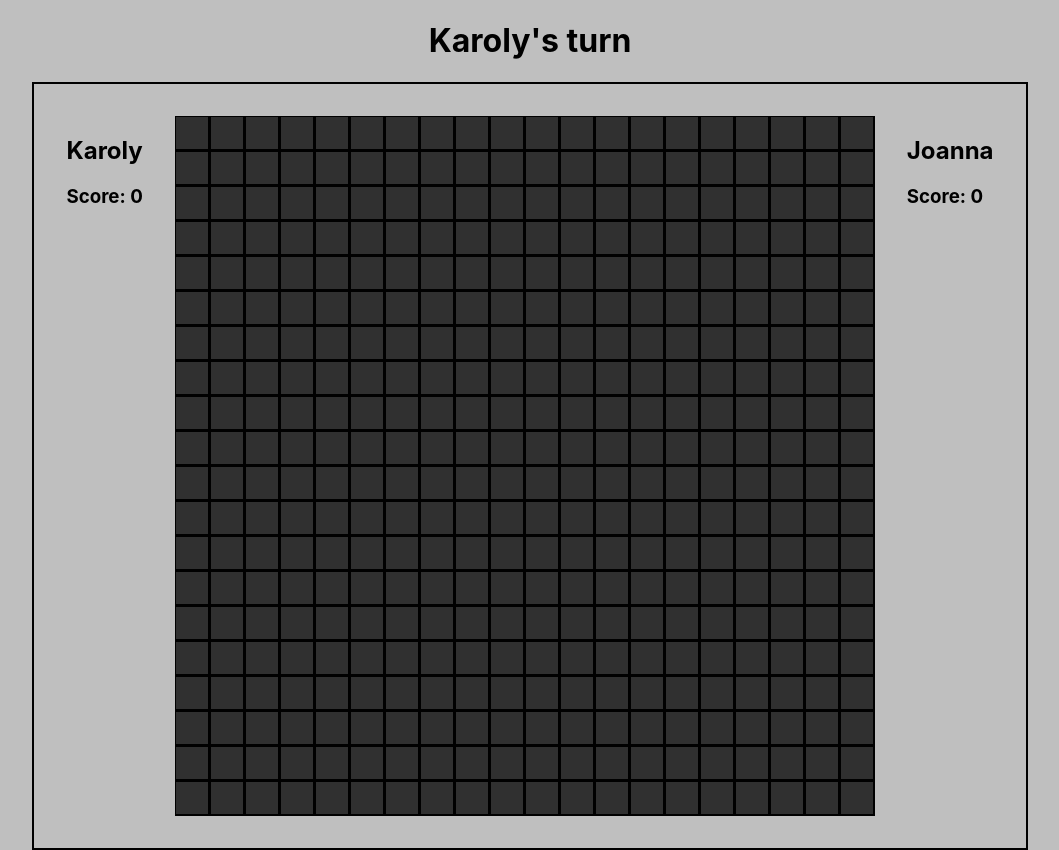
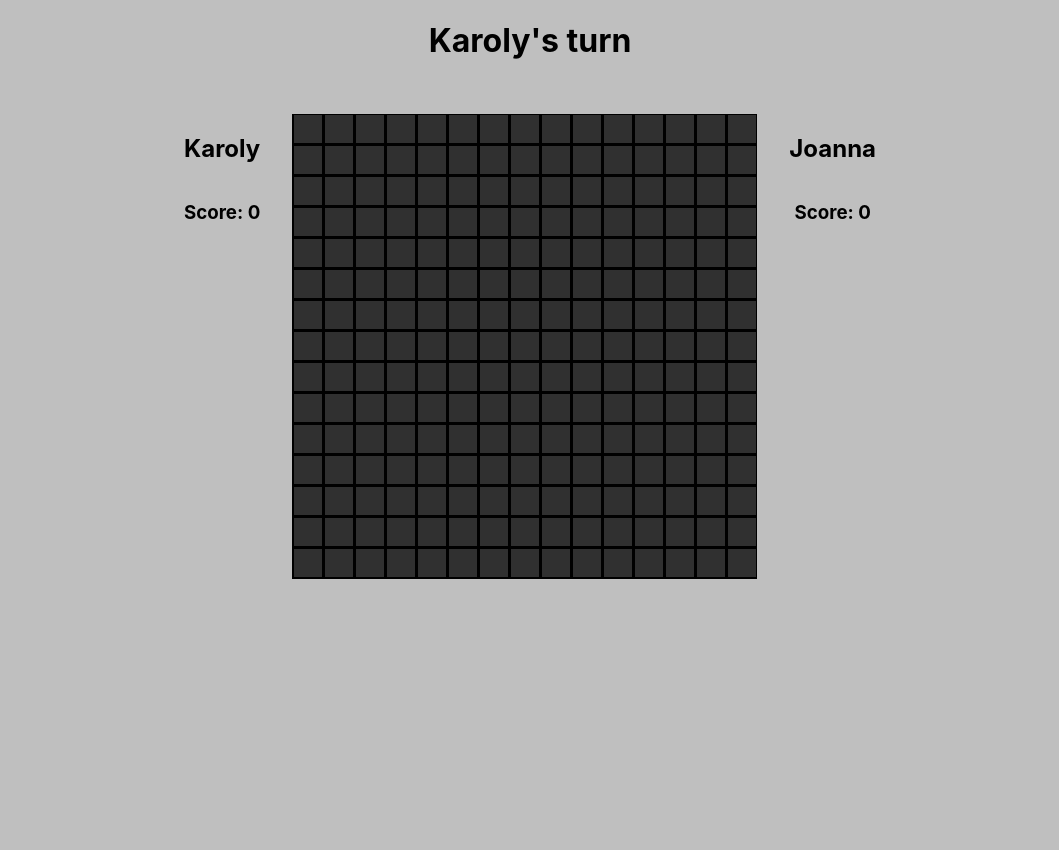
Before and after one commit to Karoly-Git/amoba, a React (Create React App) app: page / in a window 1280 px wide. Shown: the whole page, without its empty margins (110-1169 px from the left). After the commit the page ends 800 px from the top, so only its background shows below. Built offline with nearby package versions, Linux system fonts and the light colour scheme.

Commit message:
Deleting h2.playerNumber

```diff
--- a/src/App.js
+++ b/src/App.js
@@ -1,8 +1,8 @@
 import React, { useState } from 'react';
 import './css/App.css'
 
-const GRID_WIDTH = 20;
-const GRID_HEIGHT = 20;
+const GRID_WIDTH = 15;
+const GRID_HEIGHT = 15;
 const P1_COLOR = 'yellow';
 const P2_COLOR = 'red';
 const WIN_LIMIT = 3;
@@ -12,6 +12,7 @@ function App() {
   let cols = new Array(GRID_WIDTH).fill(null);
 
   const [player, setPlayer] = useState(1);
+  const [names, setNames] = useState({ nameOne: 'Karoly', nameTwo: 'Joanna' });
   const [scores, setScores] = useState({ playerOne: 0, playerTwo: 0 });
 
   const [grid, setGrid] = useState(Array.from({ length: GRID_HEIGHT }, () => new Array(GRID_WIDTH).fill(null)));
@@ -210,7 +211,7 @@ function App() {
       <h1>{player === 1 ? "Karoly's turn" : "Joanna's turn"}</h1>
       <div className='container'>
         <div className='player-house'>
-          <h2>Karoly</h2>
+          <h2>{names.nameOne}</h2>
           <h3>Score: {scores.playerOne}</h3>
         </div>
         <div className='table'>
@@ -230,7 +231,7 @@ function App() {
           ))}
         </div>
         <div className='player-house'>
-          <h2>Joanna</h2>
+          <h2>{names.nameTwo}</h2>
           <h3>Score: {scores.playerTwo}</h3>
         </div>
       </div>
--- a/src/css/App.css
+++ b/src/css/App.css
@@ -11,9 +11,11 @@ body {
   display: flex;
   justify-content: center;
   padding: 2rem 0;
-  border: 2px solid black;
 }
 .App .container .player-house {
+  display: flex;
+  flex-direction: column;
+  align-items: center;
   padding: 0 2rem;
 }
 .App .container .table {
@@ -32,8 +34,8 @@ body {
   display: flex;
   align-items: center;
   justify-content: center;
-  width: 2rem;
-  height: 2rem;
+  width: 1.75rem;
+  height: 1.75rem;
   cursor: pointer;
 }
 .App .container .table .row .cell .disk {
--- a/src/css/App.scss
+++ b/src/css/App.scss
@@ -11,9 +11,11 @@ body {
     display: flex;
     justify-content: center;
     padding: 2rem 0;
-    border: 2px solid black;
 
     .player-house {
+      display: flex;
+      flex-direction: column;
+      align-items: center;
       padding: 0 2rem;
     }
 
@@ -30,13 +32,11 @@ body {
           margin: 1.5px;
           background-color: rgb(125, 44, 44);
           background-color: rgb(48, 48, 48);
-          //border: 1px solid rgba(255, 255, 255, 0.2);
-          //border: 1px solid black;
           display: flex;
           align-items: center;
           justify-content: center;
-          width: 2rem;
-          height: 2rem;
+          width: 1.75rem;
+          height: 1.75rem;
           cursor: pointer;
 
           .disk {
```
Also changed, not shown: 1 other file (tests, documents, lock files or other folders).
